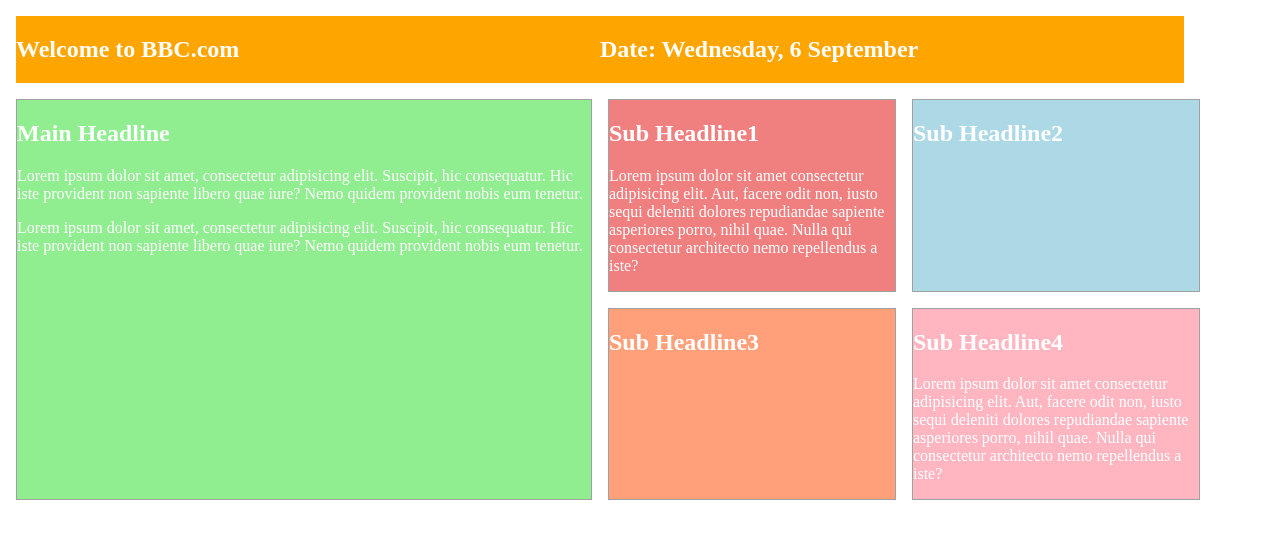
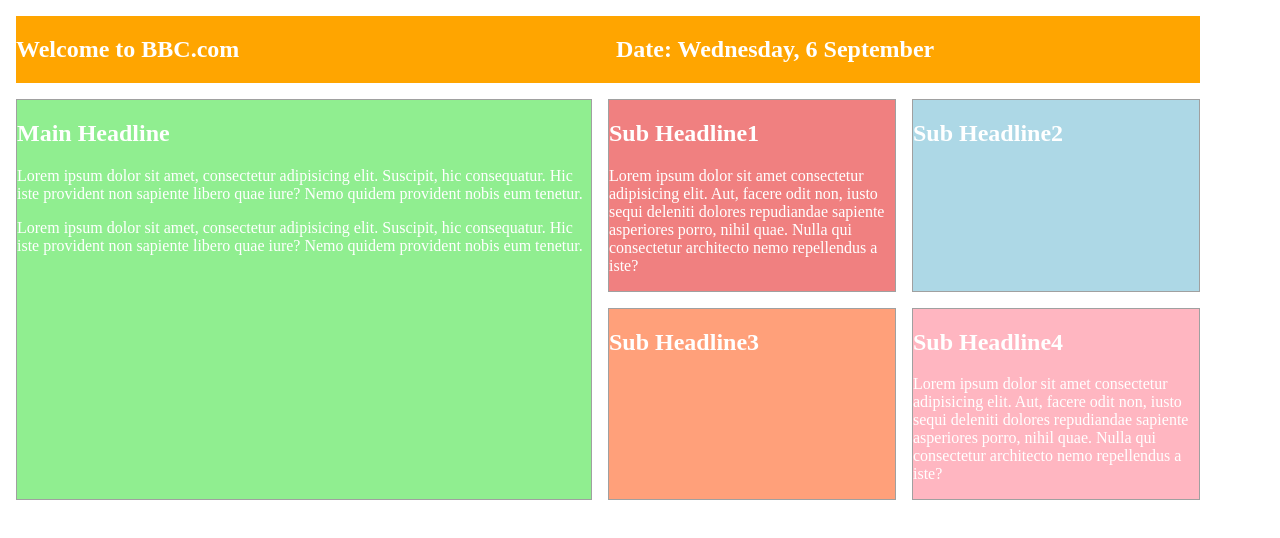
Before and after one commit to DKNY1201/wap, a plain HTML site: page lab4/bbcv2.html in a window 1280 px wide. Drawn offline with Linux system fonts and the light colour scheme.

Commit message:
Fix error of Grid layout for bbc.com

```diff
--- a/lab4/bbcv2.html
+++ b/lab4/bbcv2.html
@@ -35,11 +35,16 @@
 
         #newsHeadlines header {
             grid-area: header;
-            color: #ffffff;
-            background: orange;
             display: grid;
             grid-template-columns: 50% 50%;
             grid-template-rows: minmax(60px, auto);
+            grid-gap: 1em;
+            background: orange;
+        }
+
+        #newsHeadlines header section {
+            color: #ffffff;
+            background: orange;
         }
 
         #mainHeadline {
```
Also changed, not shown: 1 other file.
